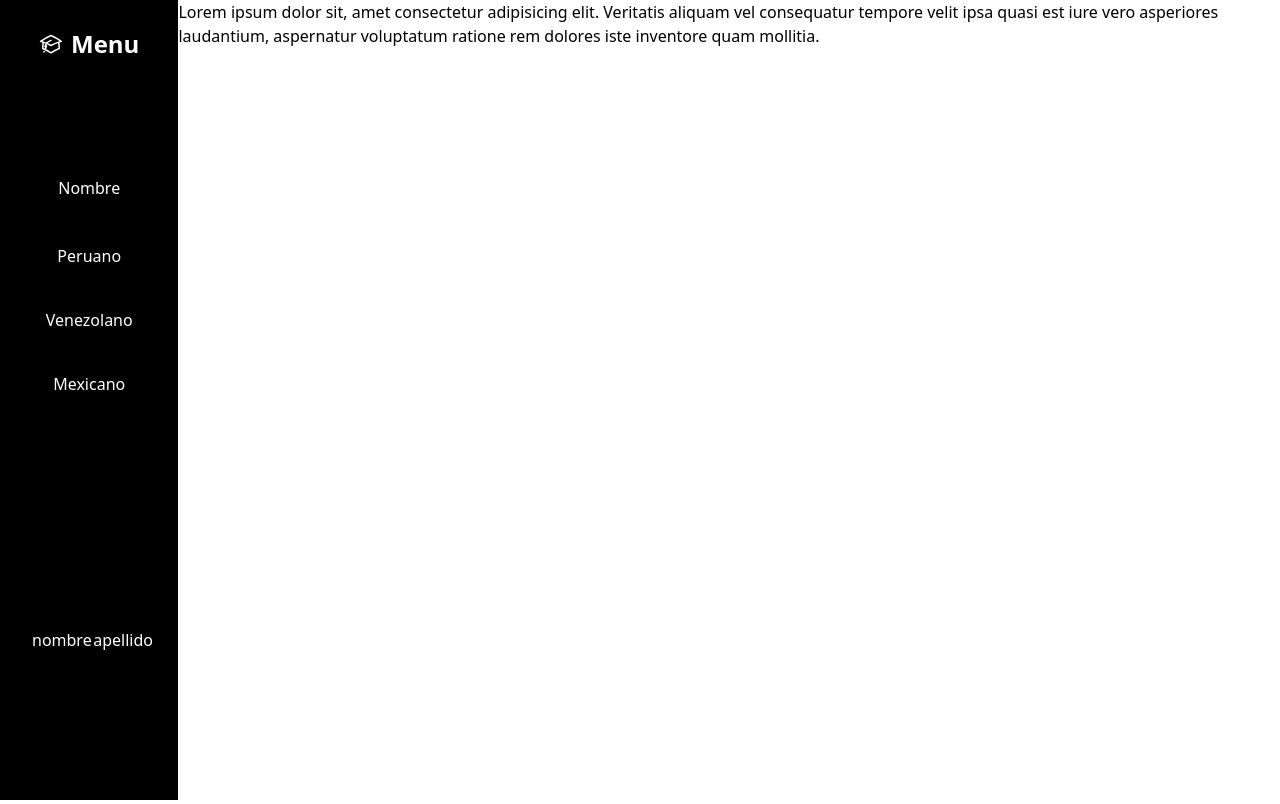
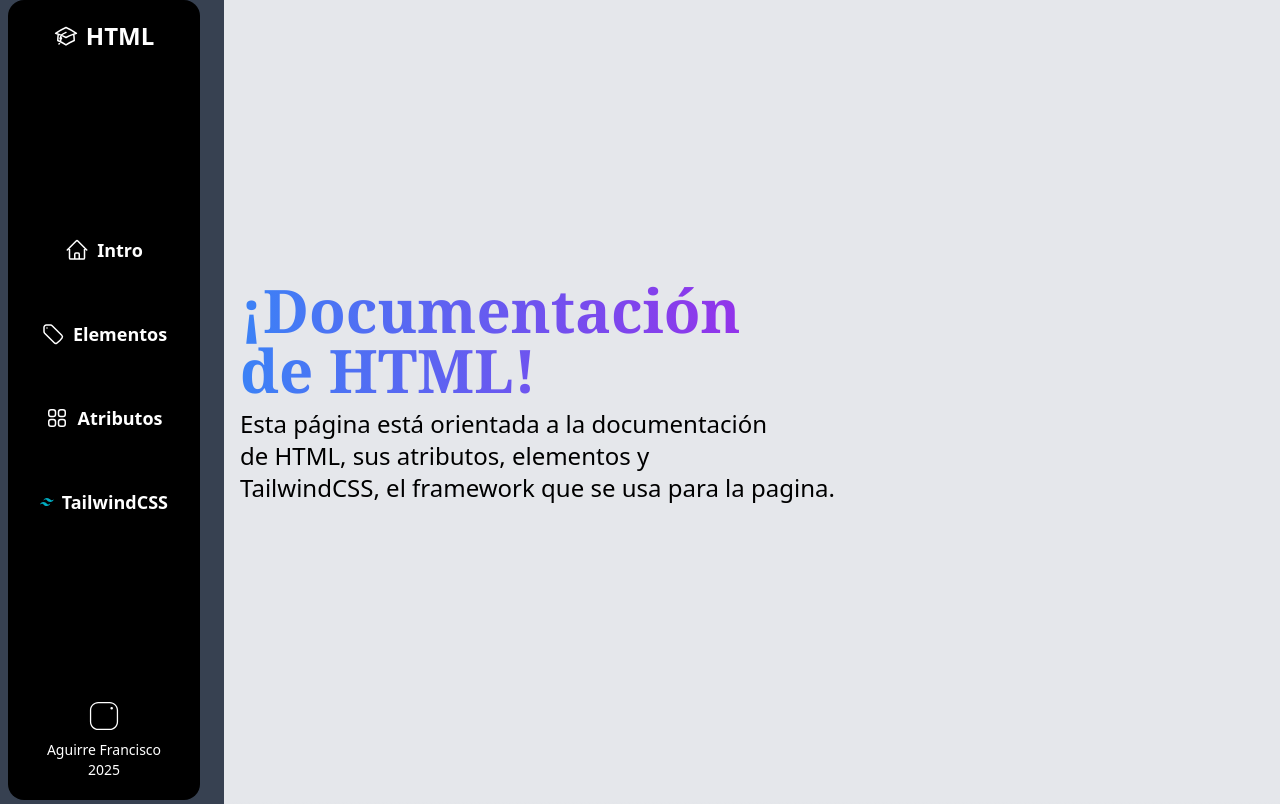
Before and after one commit to frqn2003/Francisco-Aguirre-TP2, a plain HTML site: page Menu.html in a window 1280 px wide. Shown: the top 804 px of the page. Drawn offline with nearby package versions, Linux system fonts and the light colour scheme.

Commit message:
Fix a sidebar

```diff
--- a/Menu.html
+++ b/Menu.html
@@ -1,5 +1,5 @@
 <!DOCTYPE html>
-<html lang="es">
+<html lang="es" class="scroll-smooth">
 
 <head>
     <meta charset="UTF-8">
@@ -9,36 +9,74 @@
     <script src="https://cdn.tailwindcss.com"></script>
 </head>
 
-<body>
-    <div class="flex relative h-screen">
+<body class="bg-gray-700">
+    <div class="flex relative bg-gray-700">
+        <!-- Sidebar -->
+        <div class="bg-black ml-2 rounded-2xl h-screen fixed text-white w-24 md:w-[12rem] flex flex-col px-4">
+            <!-- Parte superior (HTML) -->
+            <div class="pt-5">
+                <a href="#main" class="flex space-x-2 text-white justify-center items-center">
+                    <svg xmlns="http://www.w3.org/2000/svg" fill="none" viewBox="0 0 24 24" stroke-width="1.5" stroke="currentColor" class="w-6 h-6 md:block hidden">
+                        <path stroke-linecap="round" stroke-linejoin="round"
+                            d="M4.26 10.147a60.438 60.438 0 0 0-.491 6.347A48.62 48.62 0 0 1 12 20.904a48.62 48.62 0 0 1 8.232-4.41 60.46 60.46 0 0 0-.491-6.347m-15.482 0a50.636 50.636 0 0 0-2.658-.813A59.906 59.906 0 0 1 12 3.493a59.903 59.903 0 0 1 10.399 5.84c-.896.248-1.783.52-2.658.814m-15.482 0A50.717 50.717 0 0 1 12 13.489a50.702 50.702 0 0 1 7.74-3.342M6.75 15a.75.75 0 1 0 0-1.5.75.75 0 0 0 0 1.5Zm0 0v-3.675A55.378 55.378 0 0 1 12 8.443m-7.007 11.55A5.981 5.981 0 0 0 6.75 15.75v-1.5" />
+                    </svg>
+                    <span class="text-2xl font-bold">HTML</span>
+                </a>
+            </div>
 
-        <div class="bg-black text-white w-64 space-y-24 px-4 py-2">
-            <a href="#" class="flex mt-5 space-x-2 text-white justify-center items-center">
-                <svg xmlns="http://www.w3.org/2000/svg" fill="none" viewBox="0 0 24 24" stroke-width="1.5"
-                    stroke="currentColor" class="w-6 h-6">
-                    <path stroke-linecap="round" stroke-linejoin="round"
-                        d="M4.26 10.147a60.438 60.438 0 0 0-.491 6.347A48.62 48.62 0 0 1 12 20.904a48.62 48.62 0 0 1 8.232-4.41 60.46 60.46 0 0 0-.491-6.347m-15.482 0a50.636 50.636 0 0 0-2.658-.813A59.906 59.906 0 0 1 12 3.493a59.903 59.903 0 0 1 10.399 5.84c-.896.248-1.783.52-2.658.814m-15.482 0A50.717 50.717 0 0 1 12 13.489a50.702 50.702 0 0 1 7.74-3.342M6.75 15a.75.75 0 1 0 0-1.5.75.75 0 0 0 0 1.5Zm0 0v-3.675A55.378 55.378 0 0 1 12 8.443m-7.007 11.55A5.981 5.981 0 0 0 6.75 15.75v-1.5" />
-                </svg>
-                <span class="text-2xl  font-bold">Menu</span>
-            </a>
-            <nav class="space-y-2 grid grid-rows-8 justify-center items-center text-center">
-                <a href="#" class="block py-4 px-4">Nombre</a>
-                <a href="" class="block py-4 px-4">Peruano</a>
-                <a href="" class="block py-4 px-4">Venezolano</a>
-                <a href="" class="block py-4 px-4">Mexicano</a>
-                <div class="row-start-8 block px-4 bottom-0">
-                    <div class="grid grid-cols-2 gap-2">
-                        <span>nombre</span>
-                        <span>apellido</span>
-                    </div>
+            <!-- Contenedor del menú con espacio distribuido -->
+            <div class="flex flex-col flex-grow justify-center space-y-6">
+                <a href="#introduccion" class="block space-x-2 flex justify-center items-center py-4 px-4">
+                    <svg xmlns="http://www.w3.org/2000/svg" fill="none" viewBox="0 0 24 24" stroke-width="1.5" stroke="currentColor" class="size-6">
+                        <path stroke-linecap="round" stroke-linejoin="round" d="m2.25 12 8.954-8.955c.44-.439 1.152-.439 1.591 0L21.75 12M4.5 9.75v10.125c0 .621.504 1.125 1.125 1.125H9.75v-4.875c0-.621.504-1.125 1.125-1.125h2.25c.621 0 1.125.504 1.125 1.125V21h4.125c.621 0 1.125-.504 1.125-1.125V9.75M8.25 21h8.25" />
+                    </svg>
+                    <span class="md:block hidden font-bold text-lg">Intro</span>
+                </a>
+                <a href="#" class="block space-x-2 flex justify-center items-center py-4 px-4">
+                    <svg xmlns="http://www.w3.org/2000/svg" fill="none" viewBox="0 0 24 24" stroke-width="1.5" stroke="currentColor" class="size-6">
+                        <path stroke-linecap="round" stroke-linejoin="round" d="M9.568 3H5.25A2.25 2.25 0 0 0 3 5.25v4.318c0 .597.237 1.17.659 1.591l9.581 9.581c.699.699 1.78.872 2.607.33a18.095 18.095 0 0 0 5.223-5.223c.542-.827.369-1.908-.33-2.607L11.16 3.66A2.25 2.25 0 0 0 9.568 3Z" />
+                        <path stroke-linecap="round" stroke-linejoin="round" d="M6 6h.008v.008H6V6Z" />
+                    </svg>
+                    <span class="md:block hidden font-bold text-lg">Elementos</span>
+                </a>
+                <a href="#" class="block space-x-2 flex justify-center items-center py-4 px-4">
+                    <svg xmlns="http://www.w3.org/2000/svg" fill="none" viewBox="0 0 24 24" stroke-width="1.5" stroke="currentColor" class="size-6">
+                        <path stroke-linecap="round" stroke-linejoin="round" d="M3.75 6A2.25 2.25 0 0 1 6 3.75h2.25A2.25 2.25 0 0 1 10.5 6v2.25a2.25 2.25 0 0 1-2.25 2.25H6a2.25 2.25 0 0 1-2.25-2.25V6ZM3.75 15.75A2.25 2.25 0 0 1 6 13.5h2.25a2.25 2.25 0 0 1 2.25 2.25V18a2.25 2.25 0 0 1-2.25 2.25H6A2.25 2.25 0 0 1 3.75 18v-2.25ZM13.5 6a2.25 2.25 0 0 1 2.25-2.25H18A2.25 2.25 0 0 1 20.25 6v2.25A2.25 2.25 0 0 1 18 10.5h-2.25a2.25 2.25 0 0 1-2.25-2.25V6ZM13.5 15.75a2.25 2.25 0 0 1 2.25-2.25H18a2.25 2.25 0 0 1 2.25 2.25V18A2.25 2.25 0 0 1 18 20.25h-2.25A2.25 2.25 0 0 1 13.5 18v-2.25Z" />
+                    </svg> <span class="md:block hidden font-bold text-lg">Atributos</span></a>
+                <a href="#" class="block space-x-2 flex justify-center items-center py-4 px-4">
+                    <svg xmlns="http://www.w3.org/2000/svg" x="0px" y="0px" class="size-6" viewBox="0 0 48 48">
+                        <path fill="#00acc1" d="M24,9.604c-6.4,0-10.4,3.199-12,9.597c2.4-3.199,5.2-4.398,8.4-3.599 c1.826,0.456,3.131,1.781,4.576,3.247C27.328,21.236,30.051,24,36,24c6.4,0,10.4-3.199,12-9.598c-2.4,3.199-5.2,4.399-8.4,3.6 c-1.825-0.456-3.13-1.781-4.575-3.247C32.672,12.367,29.948,9.604,24,9.604L24,9.604z M12,24c-6.4,0-10.4,3.199-12,9.598 c2.4-3.199,5.2-4.399,8.4-3.599c1.825,0.457,3.13,1.781,4.575,3.246c2.353,2.388,5.077,5.152,11.025,5.152 c6.4,0,10.4-3.199,12-9.598c-2.4,3.199-5.2,4.399-8.4,3.599c-1.826-0.456-3.131-1.781-4.576-3.246C20.672,26.764,17.949,24,12,24 L12,24z"></path>
+                        </svg>
+                    <span class="md:block hidden font-bold text-lg">TailwindCSS</span></a>
+            </div>
+
+            <!-- Parte inferior (Nombre e icono) -->
+            <div class="pb-5">
+                <div class="flex flex-col items-center space-y-2">
+                    <svg xmlns="http://www.w3.org/2000/svg" class="w-8 h-8" viewBox="0 0 50 50">
+                        <path fill="#ffffff" d="M 16 3 C 8.8324839 3 3 8.8324839 3 16 L 3 34 C 3 41.167516 8.8324839 47 16 47 L 34 47 C 41.167516 47 47 41.167516 47 34 L 47 16 C 47 8.8324839 41.167516 3 34 3 L 16 3 z M 16 5 L 34 5 C 40.086484 5 45 9.9135161 45 16 L 45 34 C 45 40.086484 40.086484 45 34 45 L 16 45 C 9.9135161 45 5 40.086484 5 34 L 5 16 C 5 9.9135161 9.9135161 5 16 5 z M 37 11 A 2 2 0 0 0 35 13 A 2 2 0 0 0 37 15 A 2 2 0 0 0 39 13 A 2 2 0 0 0 37 11 z"></path>
+                    </svg>
+                    <span class="text-sm text-center">Aguirre Francisco <br>2025</span>
                 </div>
-            </nav>
-        </div>
-        <div>
-            <span>Lorem ipsum dolor sit, amet consectetur adipisicing elit. Veritatis aliquam vel consequatur tempore velit ipsa quasi est iure vero asperiores laudantium, aspernatur voluptatum ratione rem dolores iste inventore quam mollitia.</span>
+            </div>
         </div>
 
 
+        <!-- Contenido principal -->
+        <div class="md:ml-[14rem] ml-28 w-screen md:w-full bg-gray-200 min-h-screen p-4 space-y-2 grid grid-rows-2 place-items-start"
+            id="main">
+            <span
+                class="md:text-6xl text-3xl font-extrabold font-serif text-gradient bg-clip-text text-transparent bg-gradient-to-r from-blue-500 to-purple-600 self-end ">¡Documentación<br>de HTML!</span>
+            <span class="md:text-2xl text-md self-start">Esta página está orientada a la documentación <br> de HTML, sus atributos, elementos y <br>TailwindCSS, el framework que se usa para la pagina.</span>
+        </div>
+    </div>
+    <div class="ml-[14rem] bg-gray-200 bg-gradient-to-b from-gray-200  to-gray-400 min-h-screen p-4" id="introduccion">
+        <div class="mt-5 gap-2">
+            <h1 class="font-extrabold text-5xl font-serif">introduccion al html</h1>
+            <p class="text-xl mt-1 gap-2">HTML (Lenguaje de Marcas de Hipertexto, del inglés HyperText Markup Language) es el componente más básico de la Web. Define el significado y la estructura del contenido web. Además de HTML, generalmente se utilizan otras tecnologías para describir la apariencia/presentación de una página web (CSS) o la funcionalidad/comportamiento (JavaScript). </p>
+            <p class="mt-1 text-xl gap-2">Cada pagina HTML, consta de un conjunto de etiquetas que representan los componentes básicos de la pagina web. Con ellos creamos una jerarquía que estructura el contenido en secciones, párrafos, encabezados y otros bloques de contenidos. La mayoría de los elementos HTML tienen una apertura y un cierre que utilizan una sintaxis como la siguiente: <code>&lt;tag&gt;contenido&lt;/tag&gt;</code>
+            </p>
+        </div>
     </div>
 </body>
 
```
Also changed, not shown: pngtree-an-older-man-is-writing-while-studying-at-night-image_2948459.jpg (added).
